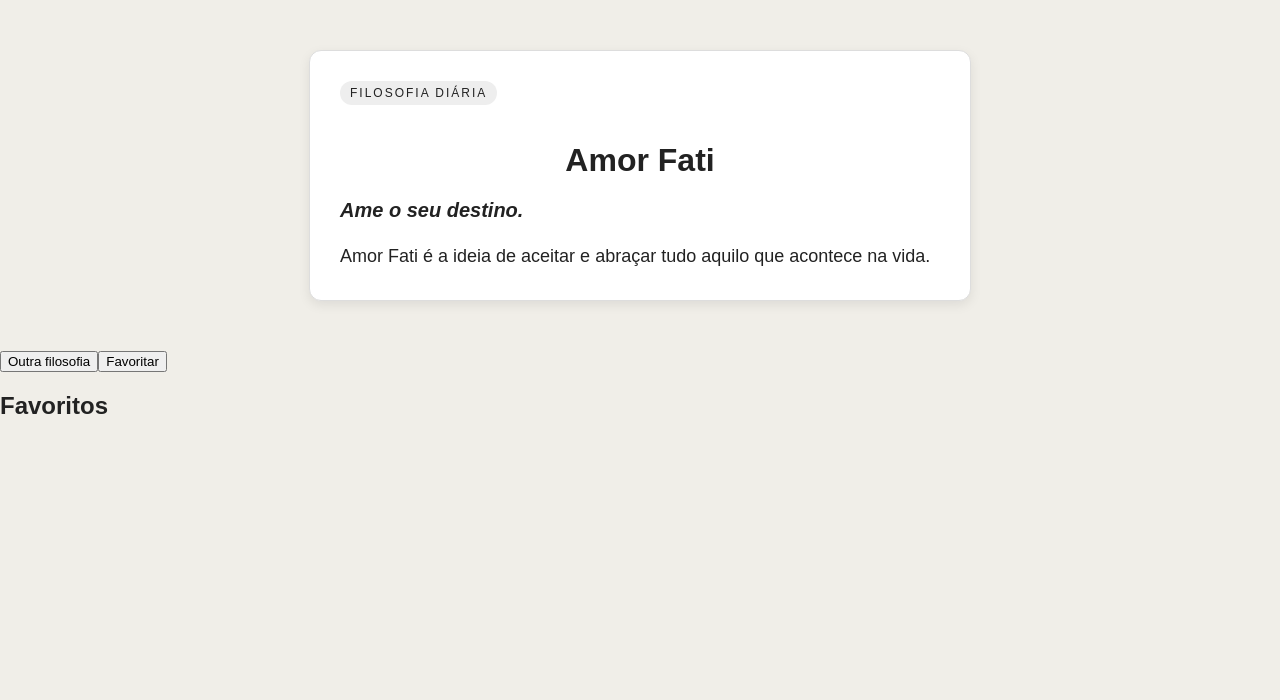
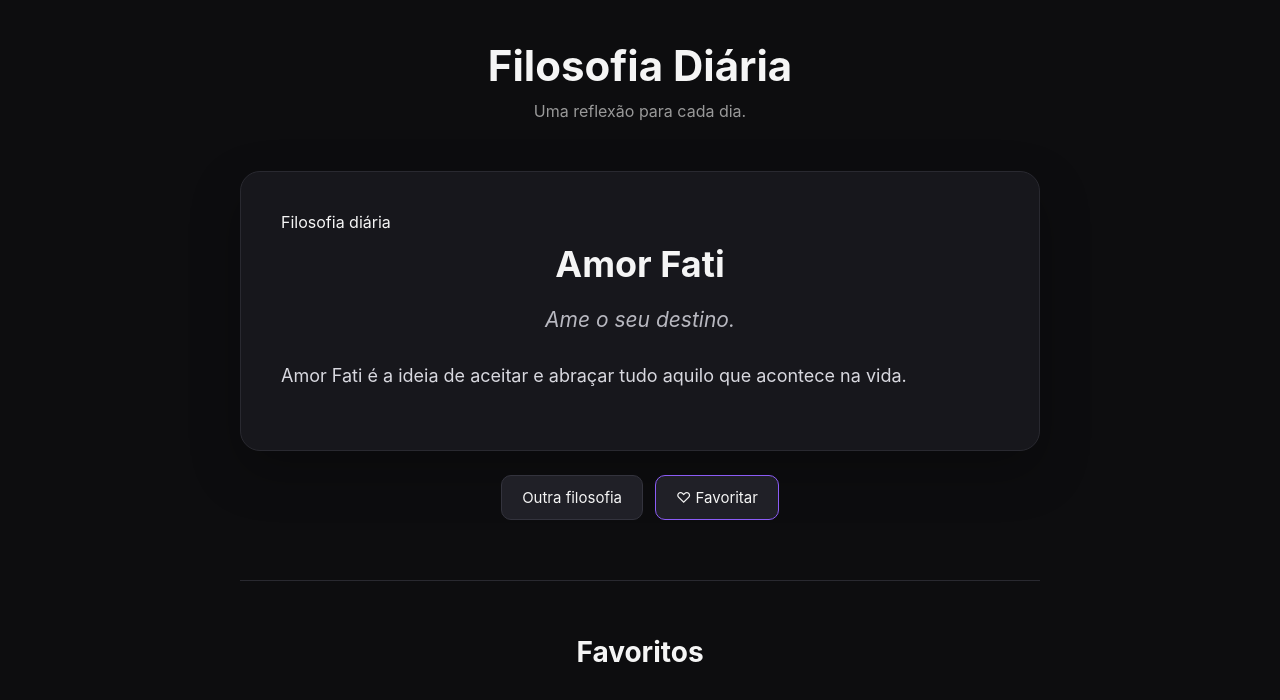
Before and after one commit to plpedreira/filosofia-diaria, a React (Vite) app: page / in a window 1280 px wide. Shown: the top 700 px of the page. Built offline with nearby package versions, Linux system fonts and the light colour scheme.

Commit message:
style: improve application UI

```diff
--- a/src/App.css
+++ b/src/App.css
@@ -1,184 +1,89 @@
-.counter {
-  font-size: 16px;
-  padding: 5px 10px;
-  border-radius: 5px;
-  color: var(--accent);
-  background: var(--accent-bg);
-  border: 2px solid transparent;
-  transition: border-color 0.3s;
-  margin-bottom: 24px;
-
-  &:hover {
-    border-color: var(--accent-border);
-  }
-  &:focus-visible {
-    outline: 2px solid var(--accent);
-    outline-offset: 2px;
-  }
+:root {
+  font-family: Inter, system-ui, sans-serif;
+  color: #f5f5f5;
+  background: #0d0d0f;
 }
 
-.hero {
-  position: relative;
-
-  .base,
-  .framework,
-  .vite {
-    inset-inline: 0;
-    margin: 0 auto;
-  }
-
-  .base {
-    width: 170px;
-    position: relative;
-    z-index: 0;
-  }
-
-  .framework,
-  .vite {
-    position: absolute;
-  }
-
-  .framework {
-    z-index: 1;
-    top: 34px;
-    height: 28px;
-    transform: perspective(2000px) rotateZ(300deg) rotateX(44deg) rotateY(39deg)
-      scale(1.4);
-  }
-
-  .vite {
-    z-index: 0;
-    top: 107px;
-    height: 26px;
-    width: auto;
-    transform: perspective(2000px) rotateZ(300deg) rotateX(40deg) rotateY(39deg)
-      scale(0.8);
-  }
+* {
+  box-sizing: border-box;
 }
 
-#center {
-  display: flex;
-  flex-direction: column;
-  gap: 25px;
-  place-content: center;
-  place-items: center;
-  flex-grow: 1;
-
-  @media (max-width: 1024px) {
-    padding: 32px 20px 24px;
-    gap: 18px;
-  }
+body {
+  margin: 0;
+  min-width: 320px;
+  min-height: 100vh;
 }
 
-#next-steps {
-  display: flex;
-  border-top: 1px solid var(--border);
-  text-align: left;
-
-  & > div {
-    flex: 1 1 0;
-    padding: 32px;
-    @media (max-width: 1024px) {
-      padding: 24px 20px;
-    }
-  }
-
-  .icon {
-    margin-bottom: 16px;
-    width: 22px;
-    height: 22px;
-  }
-
-  @media (max-width: 1024px) {
-    flex-direction: column;
-    text-align: center;
-  }
+button {
+  font-family: inherit;
 }
 
-#docs {
-  border-right: 1px solid var(--border);
-
-  @media (max-width: 1024px) {
-    border-right: none;
-    border-bottom: 1px solid var(--border);
-  }
+.app {
+  min-height: 100vh;
+  padding: 40px 20px;
 }
 
-#next-steps ul {
-  list-style: none;
-  padding: 0;
-  display: flex;
-  gap: 8px;
-  margin: 32px 0 0;
-
-  .logo {
-    height: 18px;
-  }
-
-  a {
-    color: var(--text-h);
-    font-size: 16px;
-    border-radius: 6px;
-    background: var(--social-bg);
-    display: flex;
-    padding: 6px 12px;
-    align-items: center;
-    gap: 8px;
-    text-decoration: none;
-    transition: box-shadow 0.3s;
-
-    &:hover {
-      box-shadow: var(--shadow);
-    }
-    .button-icon {
-      height: 18px;
-      width: 18px;
-    }
-  }
-
-  @media (max-width: 1024px) {
-    margin-top: 20px;
-    flex-wrap: wrap;
-    justify-content: center;
-
-    li {
-      flex: 1 1 calc(50% - 8px);
-    }
-
-    a {
-      width: 100%;
-      justify-content: center;
-      box-sizing: border-box;
-    }
-  }
+.header {
+  text-align: center;
+  margin-bottom: 50px;
 }
 
-#spacer {
-  height: 88px;
-  border-top: 1px solid var(--border);
-  @media (max-width: 1024px) {
-    height: 48px;
-  }
+.header h1 {
+  margin: 0 0 10px;
+  font-size: 42px;
 }
 
-.ticks {
-  position: relative;
+.header p {
+  margin: 0;
+  color: #999;
+  font-size: 16px;
+}
+
+.main {
   width: 100%;
+  max-width: 800px;
+  margin: 0 auto;
+}
 
-  &::before,
-  &::after {
-    content: '';
-    position: absolute;
-    top: -4.5px;
-    border: 5px solid transparent;
-  }
+.actions {
+  display: flex;
+  justify-content: center;
+  gap: 12px;
+  margin-top: 24px;
+}
 
-  &::before {
-    left: 0;
-    border-left-color: var(--border);
-  }
-  &::after {
-    right: 0;
-    border-right-color: var(--border);
-  }
+.actions button {
+  padding: 12px 20px;
+  border: 1px solid #33333d;
+  border-radius: 10px;
+  background: #202027;
+  color: #f5f5f5;
+  font-size: 15px;
+  cursor: pointer;
+  transition: 0.2s ease;
 }
+
+.actions button:hover {
+  background: #2a2a33;
+  transform: translateY(-2px);
+}
+
+.favorite-button {
+  border-color: #8b5cf6 !important;
+}
+
+.favorite-button:hover {
+  background: #8b5cf6 !important;
+}
+
+.favorites {
+  margin-top: 60px;
+  padding-top: 30px;
+  border-top: 1px solid #292930;
+}
+
+.favorites h2 {
+  margin-bottom: 25px;
+  text-align: center;
+  font-size: 28px;
+}
--- a/src/App.tsx
+++ b/src/App.tsx
@@ -1,6 +1,7 @@
 import PhilosophyCard from "./components/PhilosophyCard";
 import philosophies from "./data/philosophies";
 import { useState } from "react";
+import "./App.css"
 
 function App() {
   const hoje = new Date();
@@ -24,17 +25,33 @@ function App() {
   }
 
   return (
-    <div>
+    <div className="app">
+
+      <header className="header">
+        <h1>Filosofia Diária</h1>
+        <p>Uma reflexão para cada dia.</p>
+      </header>
+
+      <main className="main">
+
+        <section className="daily-philosophy">
           <PhilosophyCard philosophy={philosophies[indice]} />
 
+          <div className="actions">
             <button onClick={proximaFilosofia}>
               Outra filosofia
             </button>
 
-      <button onClick={favoritarFilosofia}>
-        {favoritos.includes(indice) ? "Desfavoritar" : "Favoritar"}
+            <button
+              className="favorite-button"
+              onClick={favoritarFilosofia}
+            >
+              {favoritos.includes(indice) ? "♥ Desfavoritar" : "♡ Favoritar"}
             </button>
+          </div>
+        </section>
 
+        <section className="favorites">
           <h2>Favoritos</h2>
 
           {favoritos.map((favorito) => (
@@ -43,6 +60,10 @@ function App() {
               philosophy={philosophies[favorito]}
             />
           ))}
+        </section>
+
+      </main>
+
     </div>
   );
 }
--- a/src/components/PhilosophyCard.css
+++ b/src/components/PhilosophyCard.css
@@ -1,40 +1,27 @@
 .philosophy-card {
-  max-width: 600px;
-  margin: 50px auto;
-  padding: 30px;
-  border-radius: 12px;
-  background-color: #ffffff;
-  border: 1px solid #ddd;
-  box-shadow: 0 4px 12px rgba(0, 0, 0, 0.08);
+  padding: 40px;
+  border-radius: 20px;
+  background: #17171c;
+  border: 1px solid #292930;
+  box-shadow: 0 20px 50px rgba(0, 0, 0, 0.25);
 }
 
 .philosophy-card h2 {
-  font-size: 32px;
+  font-size: 36px;
+  margin: 10px 0 20px;
   text-align: center;
-  margin-bottom: 20px;
 }
 
 .resume {
-  font-size: 20px;
-  font-weight: bold;
+  font-size: 21px;
   font-style: italic;
-  margin-bottom: 20px;
+  text-align: center;
+  color: #b8b8c0;
+  margin-bottom: 28px;
 }
 
 .text {
   font-size: 18px;
-  margin-bottom: 0px;
-  line-height: 1.6;
+  line-height: 1.8;
+  color: #d8d8df;
 }
-
-.tag {
-  display: inline-block;
-  text-align: center;
-  font-size: 12px;
-  text-transform: uppercase;
-  letter-spacing: 2px;
-  margin-bottom: 10px;
-  padding: 5px 10px;
-  border-radius: 20px;
-  background-color: #eee;
-}
```
Lines whose indentation alone changed are shown as unchanged.
